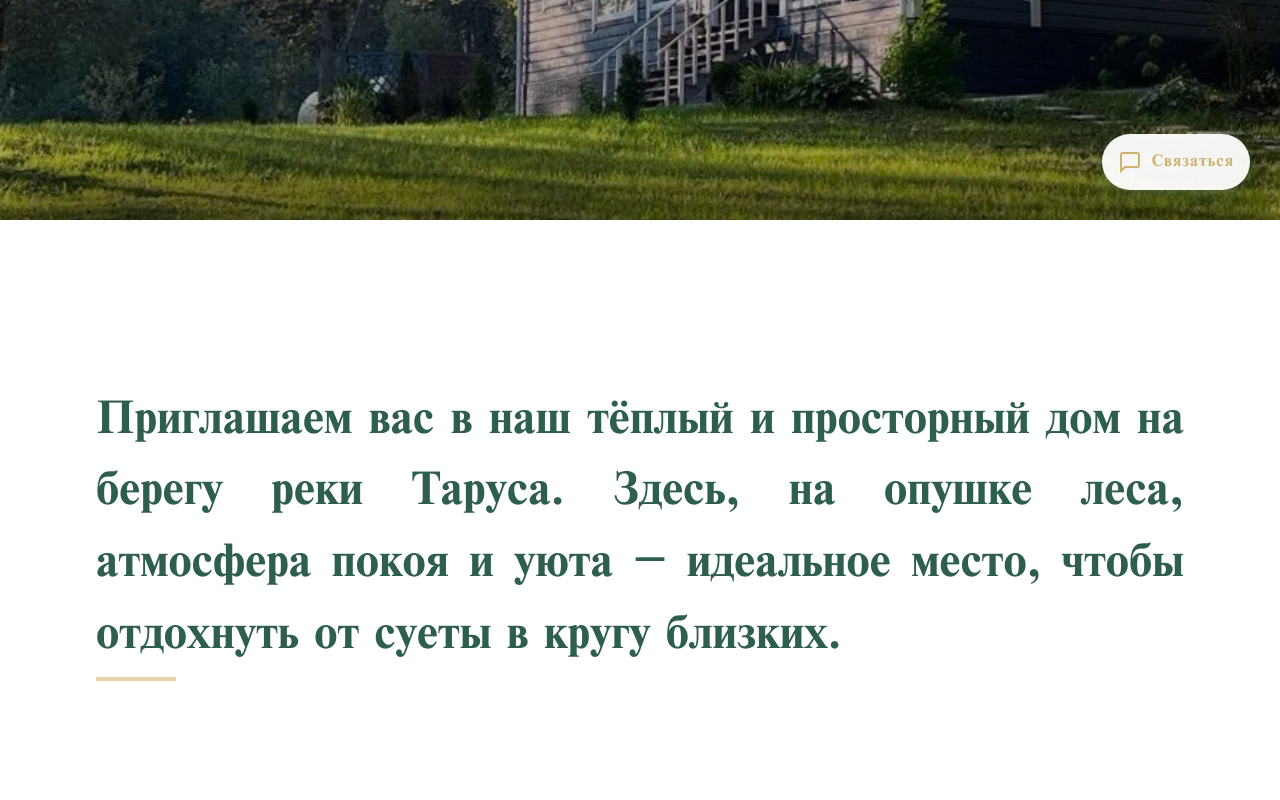
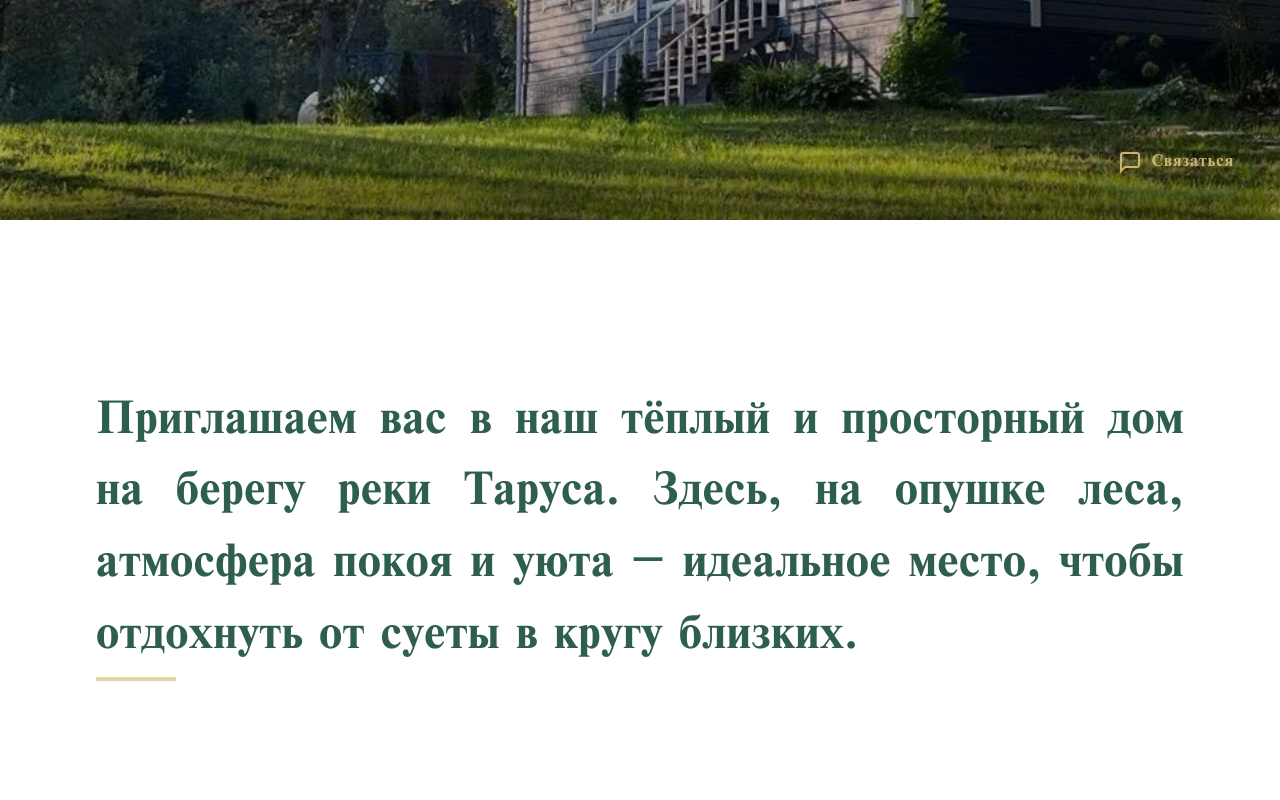
Before and after one commit to carlfreeman/mestosily, a website: page public/index.html in a window 1280 px wide. Shown: the part 580-1380 px from the top of the page. Drawn offline with Linux system fonts and the light colour scheme; a web font is replaced by a local one.

Commit message:
Update styles.css

```diff
--- a/public/styles.css
+++ b/public/styles.css
@@ -154,6 +154,7 @@ header h1 {
     justify-content: center;
     text-align: justify;
     font-weight: 300;
+    letter-spacing: 0.03rem;
 }
 
 .image-block img {
@@ -356,7 +357,7 @@ footer {
     align-items: center;
     justify-content: center;
     gap: 10px;
-    background: var(--white);
+    background: transparent;
     color: var(--accent-dark);
     padding: 15px 16px;
     border-radius: 50px;
```
